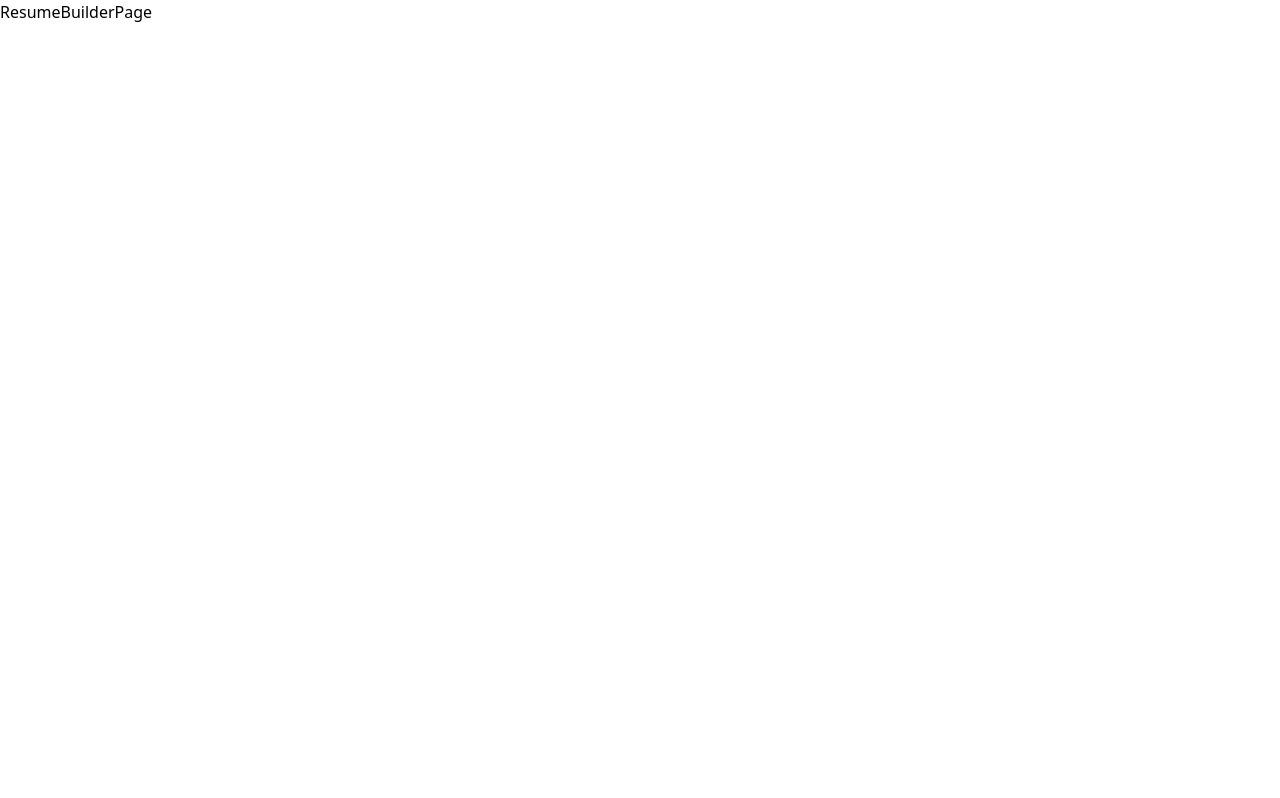
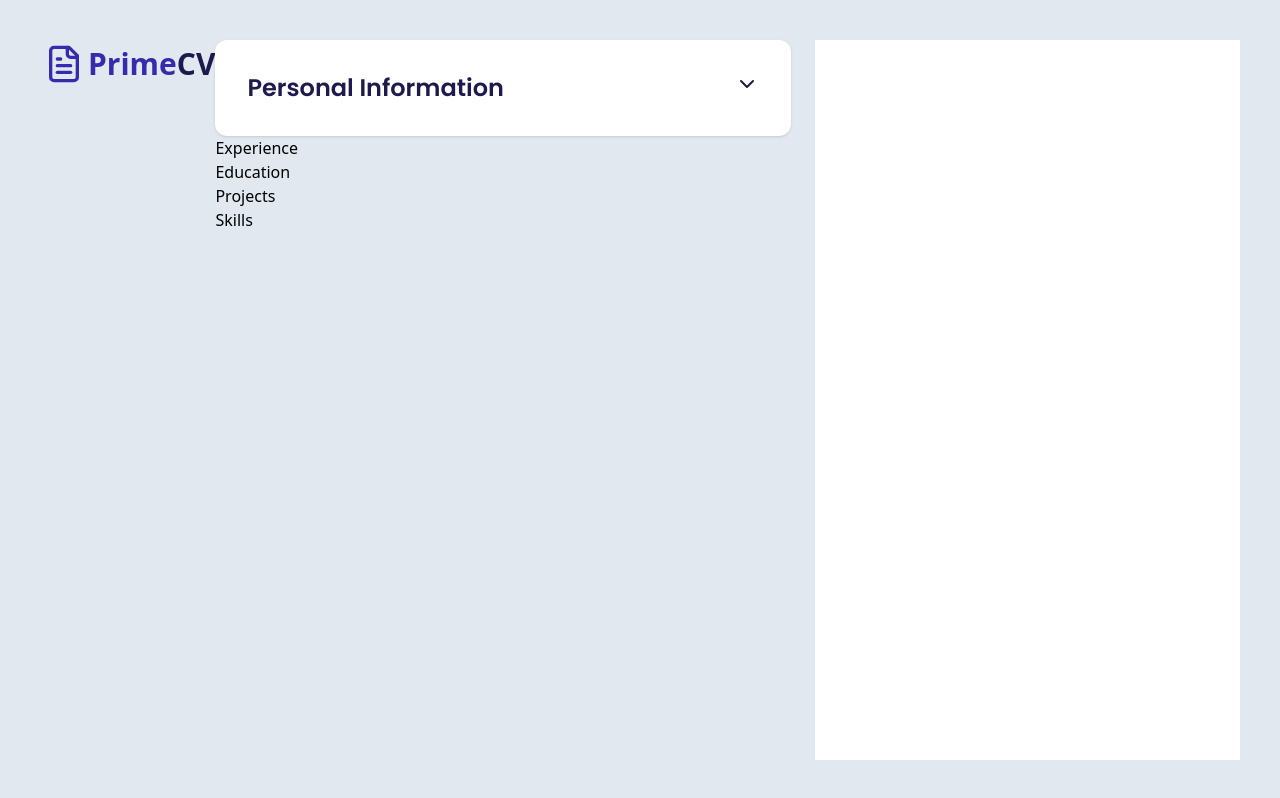
Before and after one commit to W1ntrr/cv-application, a React (Vite) app: page /resumeBuilder in a window 1280 px wide. Built offline with nearby package versions, Linux system fonts and the light colour scheme.

Commit message:
feat: Add personal info section and create resume builder page

```diff
--- /dev/null
+++ b/src/components/Experience.jsx
@@ -0,0 +1,5 @@
+import React from "react";
+
+export default function Experience() {
+  return <div>Experience</div>;
+}
--- a/src/components/PersonalDetails.jsx
+++ /dev/null
@@ -1,3 +0,0 @@
-export default function PersonalDetails() {
-  return <div>PersonalDetails</div>;
-}
--- /dev/null
+++ b/src/components/PersonalInformation.jsx
@@ -0,0 +1,129 @@
+import { ChevronDown, Save } from "lucide-react";
+import { useState } from "react";
+
+export default function PersonalInformation({ setPersonalInfo }) {
+  const [isOpen, setIsOpen] = useState(false);
+  const [form, setForm] = useState({
+    name: "",
+    email: "",
+    phone: "",
+    location: "",
+  });
+
+  const handleToggleSection = () => {
+    setIsOpen((prev) => !prev);
+  };
+
+  const handleChange = (e) => {
+    const { name, value } = e.target;
+    setForm((prev) => ({ ...prev, [name]: value }));
+  };
+
+  const savePersonalInformation = (e) => {
+    e.preventDefault();
+    setPersonalInfo(form);
+    setIsOpen(false);
+  };
+
+  return (
+    <form className="font-poppins" onSubmit={savePersonalInformation}>
+      <div className="rounded-xl shadow p-8 bg-white w-full max-w-xl  text-indigo-950 flex flex-col gap-6">
+        <div
+          className=" flex justify-between hover:opacity-70 cursor-pointer"
+          onClick={handleToggleSection}
+        >
+          <h3 className="text-2xl font-semibold select-none">
+            Personal Information
+          </h3>
+          <ChevronDown
+            className={`${
+              isOpen ? "rotate-180" : ""
+            } transition-transform duration-300"`}
+          />
+        </div>
+
+        {isOpen && (
+          <>
+            <div>
+              <label htmlFor="name" className="font-bold">
+                Full Name
+              </label>
+              <input
+                type="text"
+                name="name"
+                id="name"
+                value={form.name}
+                onChange={handleChange}
+                placeholder="Enter your first and last name"
+                className="w-full focus:outline-none h-10 bg-slate-100 rounded px-4 py-2"
+                required
+              />
+            </div>
+
+            <div className="grid grid-cols-2">
+              {/*Email */}
+              <div>
+                <label htmlFor="email" className="font-bold">
+                  Email
+                </label>
+                <input
+                  type="email"
+                  name="email"
+                  id="email"
+                  value={form.email}
+                  onChange={handleChange}
+                  placeholder="Enter email"
+                  className="w-full focus:outline-none h-10 bg-slate-100 rounded px-4 py-2"
+                  required
+                />
+              </div>
+
+              {/* Phone */}
+              <div>
+                <label htmlFor="phone" className="font-bold">
+                  Phone
+                </label>
+                <input
+                  type="tel"
+                  name="phone"
+                  id="phone"
+                  value={form.phone}
+                  onChange={handleChange}
+                  placeholder="Enter phone"
+                  className="w-full focus:outline-none h-10 bg-slate-100 rounded px-4 py-2"
+                  required
+                />
+              </div>
+            </div>
+
+            {/* Location */}
+            <div>
+              <label htmlFor="location" className="font-bold">
+                Location
+              </label>
+              <input
+                type="text"
+                name="location"
+                id="location"
+                value={form.location}
+                onChange={handleChange}
+                placeholder="City, County"
+                className="w-full focus:outline-none h-10 bg-slate-100 rounded px-4 py-2"
+                required
+              />
+            </div>
+            <div className="flex  justify-end">
+              <button
+                type="submit"
+                className="bg-indigo-950 text-lg text-white font-bold  px-4 py-2 rounded-lg cursor-pointer shadow-md hover:scale-105 hover:bg-indigo-800 hover:shadow-lg transition-all duration-300 flex items-center w-full md:w-auto gap-2"
+              >
+                <Save />
+                Save
+              </button>
+            </div>
+          </>
+        )}
+      </div>
+    </form>
+  );
+}
--- /dev/null
+++ b/src/components/Projects.jsx
@@ -0,0 +1,5 @@
+import React from "react";
+
+export default function Projects() {
+  return <div>Projects</div>;
+}
--- /dev/null
+++ b/src/components/Skills.jsx
@@ -0,0 +1,5 @@
+import React from "react";
+
+export default function Skills() {
+  return <div>Skills</div>;
+}
--- a/src/index.css
+++ b/src/index.css
@@ -1 +1,15 @@
-@import 'tailwindcss';
+@import url("https://fonts.googleapis.com/css2?family=Poppins:wght@400;500;600;700;800;900&display=swap");
+@import "tailwindcss";
+
+@theme {
+  --font-poppins: "Poppins", sans-serif;
+}
+
+.no-scrollbar {
+  -ms-overflow-style: none;
+  scrollbar-width: none;
+}
+
+.no-scrollbar::-webkit-scrollbar {
+  display: none;
+}
--- a/src/pages/ResumeBuilderPage.jsx
+++ b/src/pages/ResumeBuilderPage.jsx
@@ -1,5 +1,45 @@
-import React from 'react';
+import { useState } from "react";
+import PersonalInformation from "../components/PersonalInformation";
+import Experience from "../components/Experience";
+import Education from "../components/Education";
+import Projects from "../components/Projects";
+import Skills from "../components/Skills";
+import { Link } from "react-router-dom";
+import { FileText } from "lucide-react";
 
 export default function ResumeBuilderPage() {
-  return <div>ResumeBuilderPage</div>;
+  const [personalInfo, setPersonalInfo] = useState({});
+
+  return (
+    <div className="bg-slate-200 min-h-screen p-10">
+      <div className="flex justify-between">
+        <Link to="/">
+          <div className="text-3xl font-bold text-indigo-800 flex items-center my-1">
+            <FileText className="inline-block w-10 h-10 mx-1" />
+            Prime<span className="text-indigo-950 font-semibold">CV</span>
+          </div>
+        </Link>{" "}
+        <div className="flex justify-between gap-56">
+          <div className="flex-shrink-0 ml-auto">
+            <div className="w-[600px]">
+              <PersonalInformation setPersonalInfo={setPersonalInfo} />
+              <Experience />
+              <Education />
+              <Projects />
+              <Skills />
+            </div>
+          </div>
+        </div>
+        <div className=" max-h-[90vh] overflow-auto scroll-smooth no-scrollbar">
+          <div className="bg-white w-[210mm] h-[297mm] mx-auto p-8 shadow-lg ">
+            {personalInfo && (
+              <div>
+                <h1>{personalInfo.name}</h1>
+              </div>
+            )}
+          </div>
+        </div>
+      </div>
+    </div>
+  );
 }
```
